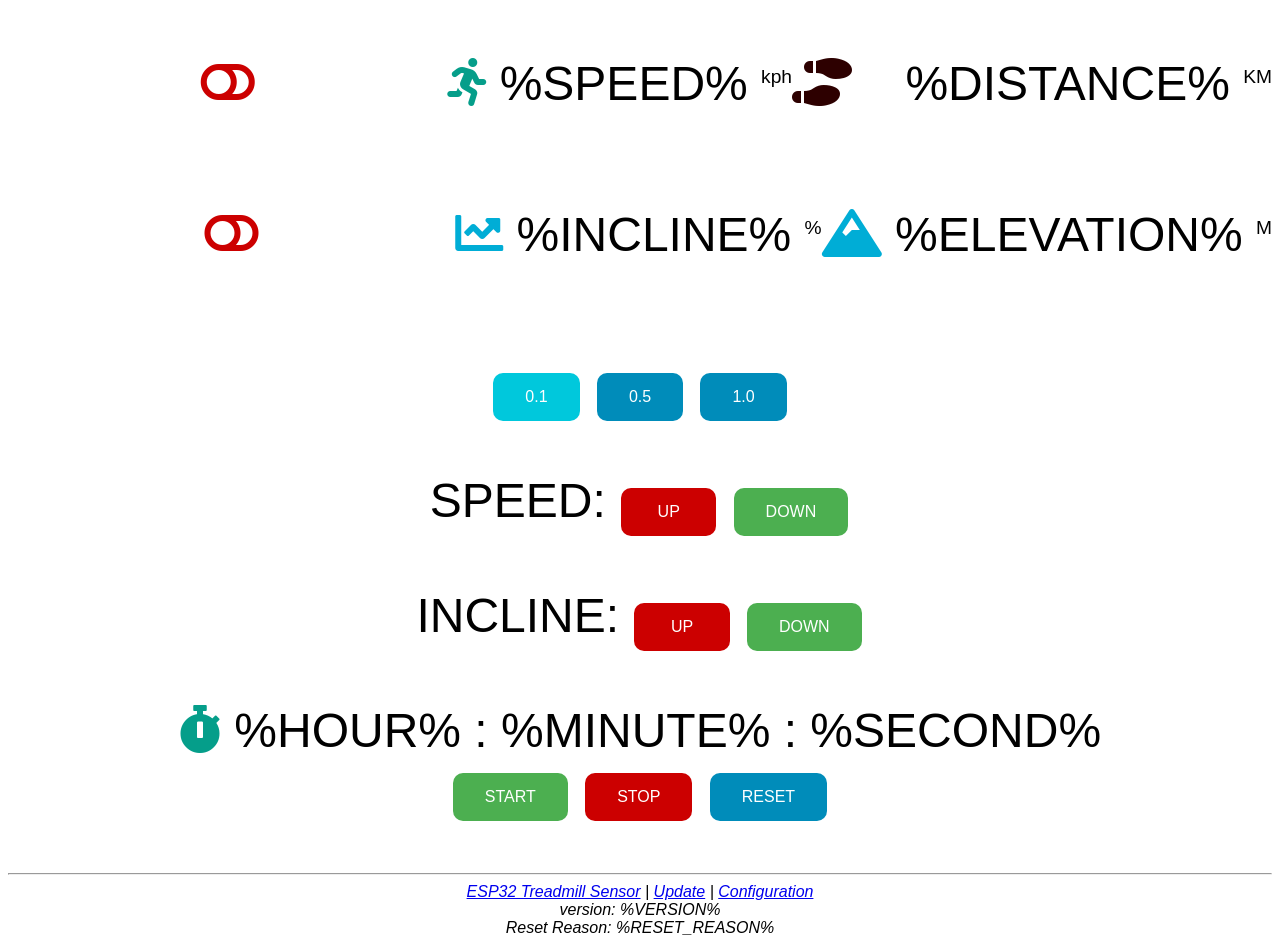
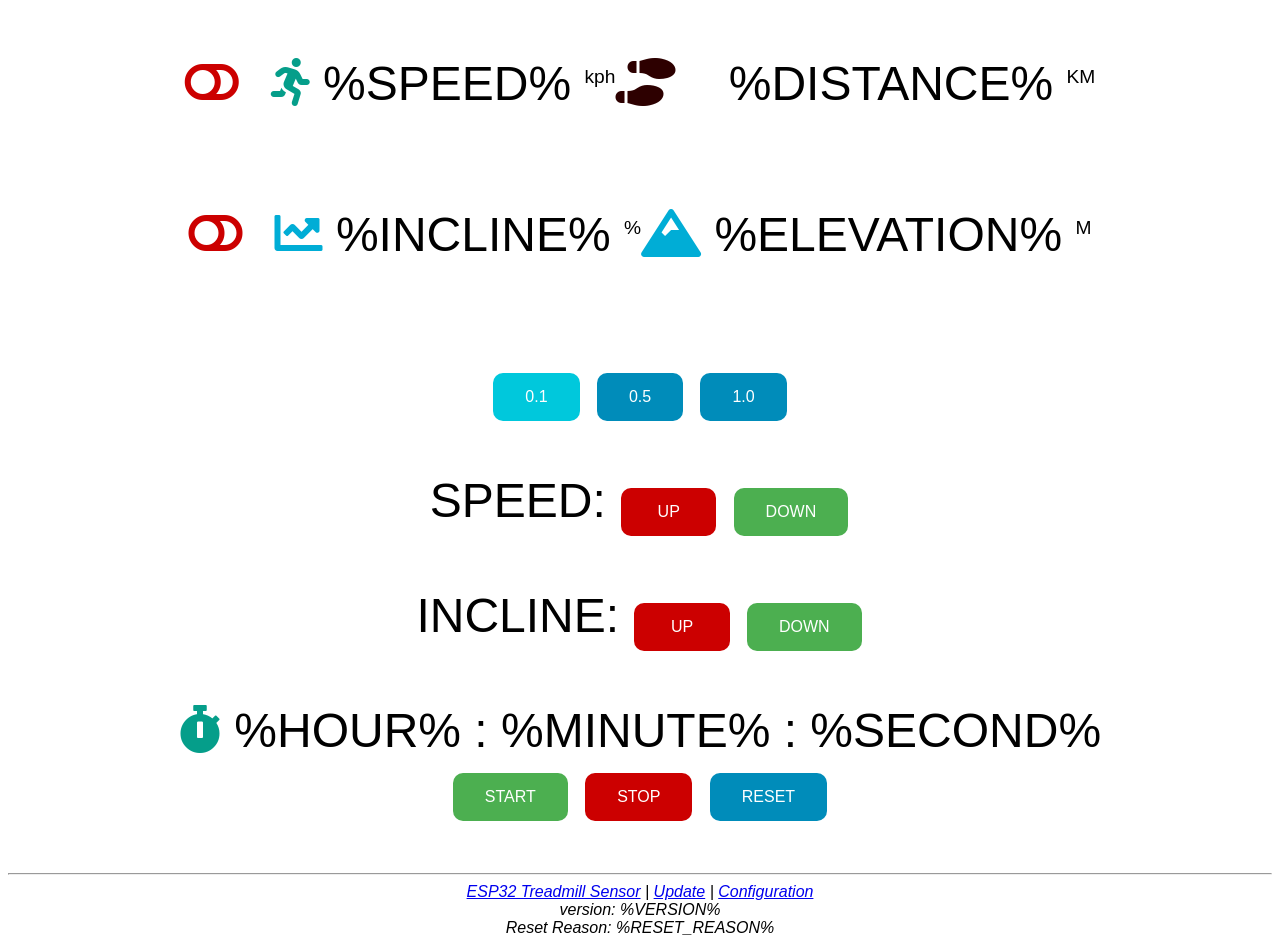
Before and after one commit to lefty01/ESP32_TTGO_FTMS, a plain HTML site: page data/index.html in a window 1280 px wide. Drawn offline with Linux system fonts and the light colour scheme.

Commit message:
fix style

```diff
--- a/data/style.css
+++ b/data/style.css
@@ -31,9 +31,10 @@ div { font-size: 2.0rem; }
 
 .toggle_switch {
     text-align: center;
-    margin: 0 auto;
+    /* margin: 0 auto; */
     /* padding: 2rem; */
-    /* cursor: pointer; */
+    padding-right: 2rem;
+    cursor: pointer;
     color: #cc0000;
 }
 .active {
```
